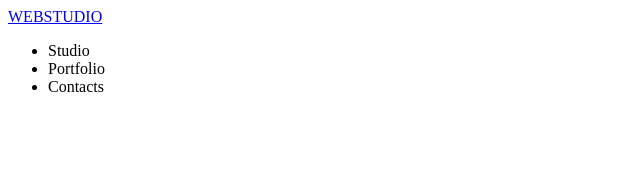
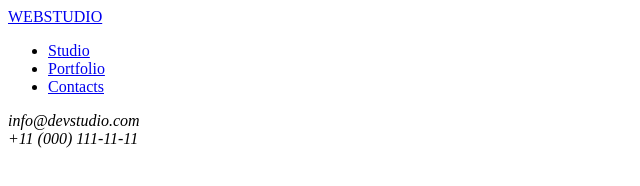
Before and after one commit to Vladusslav/goit-markup-hw-01, a plain HTML site: page index.html in a window 1280 px wide. Shown: the whole page, without its empty margins (0-640 px from the left). Drawn offline with Linux system fonts and the light colour scheme.

Commit message:
Finish header layout

```diff
--- a/index.html
+++ b/index.html
@@ -7,14 +7,27 @@
 </head>
 <body>
     <header>
+        <nav>
         <a href="./index.html">WEBSTUDIO</a>
-        <nav>
             <ul>
-                <li>Studio</li>
-                <li>Portfolio</li>
-                <li>Contacts</li>
+                <li>
+                    <a href="#">Studio</a>
+                </li>
+                <li>
+                    <a href="#">Portfolio</a>
+                </li>
+                <li>
+                    <a href="#">Contacts</a>
+                </li>
             </ul>
         </nav>
+        <address>info@devstudio.com</address>
+        <address>+11 (000) 111-11-11</address>
     </header>
+    <main>
+        <section>
+        </section>
+
+    </main>
 </body>
 </html>
```
Also changed, not shown: images/icons/facebook.svg (added), images/icons/in.svg (added), images/icons/instagram.svg (added), images/icons/twitter.svg (added).
